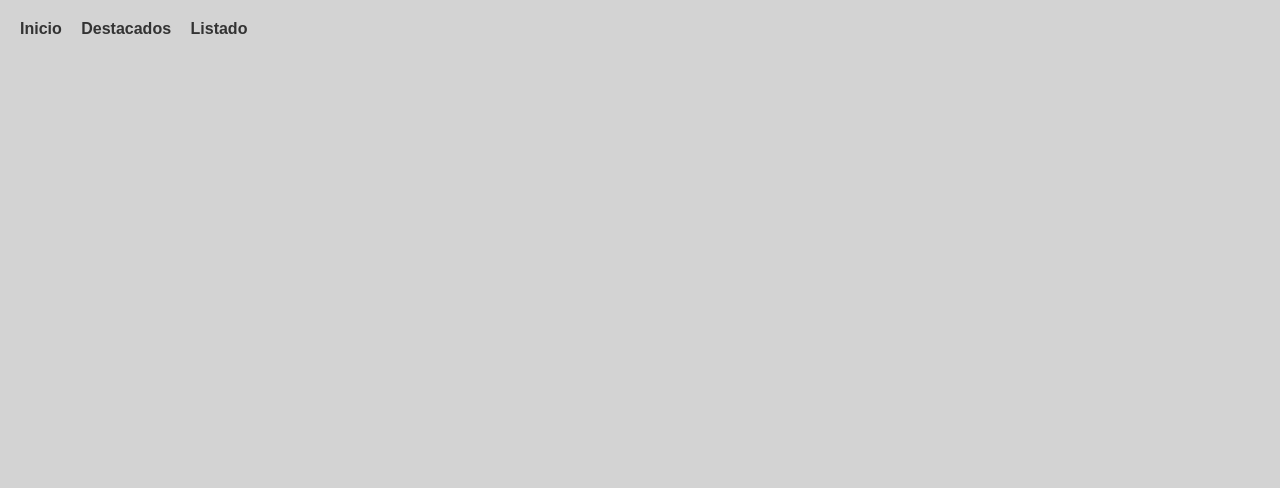
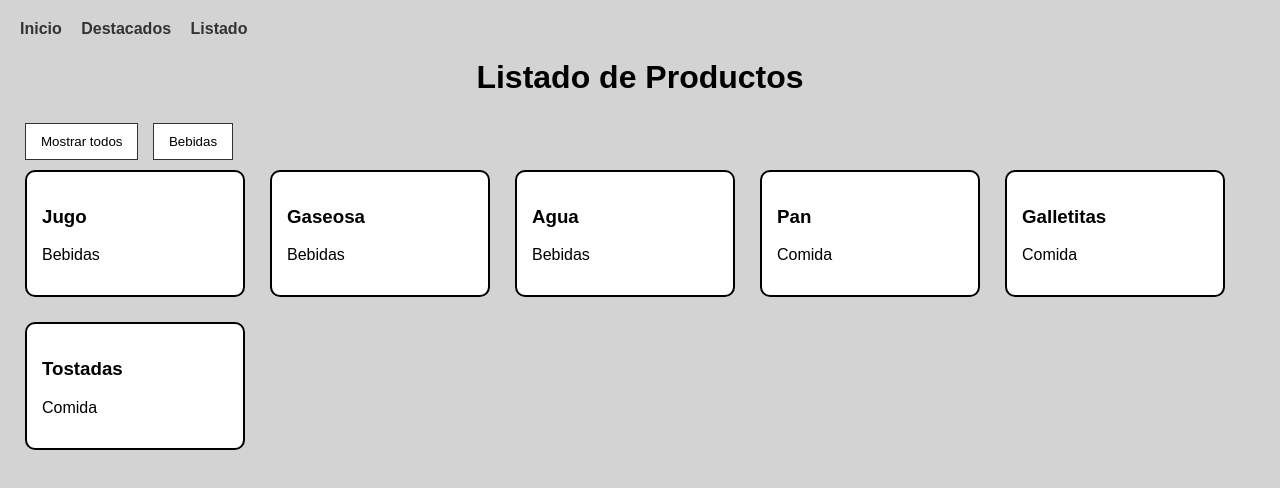
Before and after one commit to mmartin-33/TP_2_PROG, a plain HTML site: page listado.html in a window 1280 px wide. Drawn offline with Linux system fonts and the light colour scheme.

Commit message:
terminar la pagina de listados con su css

```diff
--- a/estilo.css
+++ b/estilo.css
@@ -43,6 +43,7 @@ button:hover{
 
 
 
+
 #listaMeriendas{
     border: 2px solid black;
     padding: 20px;
@@ -78,9 +79,25 @@ button:hover{
     border-radius: 10px;
 }
 
-
-
 .seleccionada{
     background-color: gold;
     border-color: red;
 }
+
+
+
+
+#contenedor{
+    display: flex;
+    flex-wrap: wrap;
+    gap: 15px;
+}
+
+.card{
+    width: 220px;
+    border: 2px solid black;
+    padding: 15px;
+    margin: 5px;
+    background-color: white;
+    border-radius: 10px;
+}
--- a/listado.html
+++ b/listado.html
@@ -16,6 +16,61 @@
     <a href="listado.html">Listado</a>
 </nav>
 
+<h1>Listado de Productos</h1>
+
+<button id="btnTodos">Mostrar todos</button>
+<button id="btnBebidas">Bebidas</button>
+
+<div id="contenedor"></div>
+
+<script>
+const productos = [
+    {nombre: "Jugo", categoria: "Bebidas"},
+    {nombre: "Gaseosa", categoria: "Bebidas"},
+    {nombre: "Agua", categoria: "Bebidas"},
+    {nombre: "Pan", categoria: "Comida"},
+    {nombre: "Galletitas", categoria: "Comida"},
+    {nombre: "Tostadas", categoria: "Comida"}
+];
+
+const contenedor = document.getElementById("contenedor");
+
+function mostrarProductos(lista) {
+
+    contenedor.innerHTML = "";
+
+    lista.forEach(producto => {
+        const card = document.createElement("div");
+        card.classList.add("card");
+
+        card.innerHTML = `
+            <h3>${producto.nombre}</h3>
+            <p>${producto.categoria}</p>
+        `;
+
+        contenedor.appendChild(card);
+    });
+}
+
+mostrarProductos(productos);
+
+document
+    .getElementById("btnTodos")
+    .addEventListener("click", () => {
+        mostrarProductos(productos);
+    });
+
+document
+    .getElementById("btnBebidas")
+    .addEventListener("click", () => {
+
+        const bebidas = productos.filter(producto =>
+            producto.categoria === "Bebidas"
+        );
+
+        mostrarProductos(bebidas);
+    });
+</script>
 
 
 </body>
```
